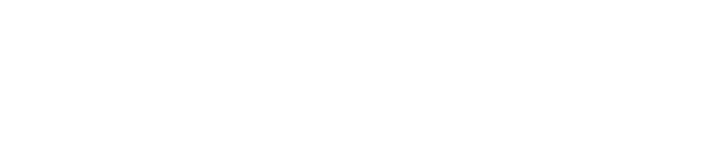
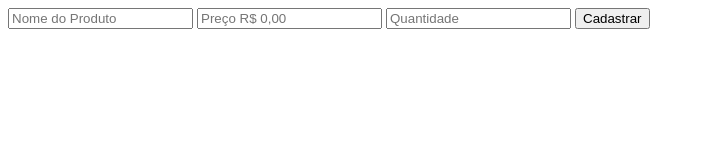
Before and after one commit to yJeanx11x/Cadastro-de-produtos-2.0.5, a plain HTML site: page index.html in a window 1280 px wide. Shown: the whole page, without its empty margins (0-705 px from the left). Drawn offline with Linux system fonts and the light colour scheme.

Commit message:
:construction:"Cria formulário com inputs para nome, preço e quantidade do produto "

```diff
--- a/index.html
+++ b/index.html
@@ -7,7 +7,12 @@
     <title>Cadastro de Produto</title>
 </head>
 <body>
-
+    <form action="">
+        <input type="text" id="nome" placeholder="Nome do Produto">
+        <input type="text" id="preco" placeholder="Preço R$ 0,00">
+        <input type="text" id="Quantidade" placeholder="Quantidade ">
+        <button type="submit">Cadastrar</button>
+    </form>
 
     <script src="script/script.js"></script>
 </body>
```
